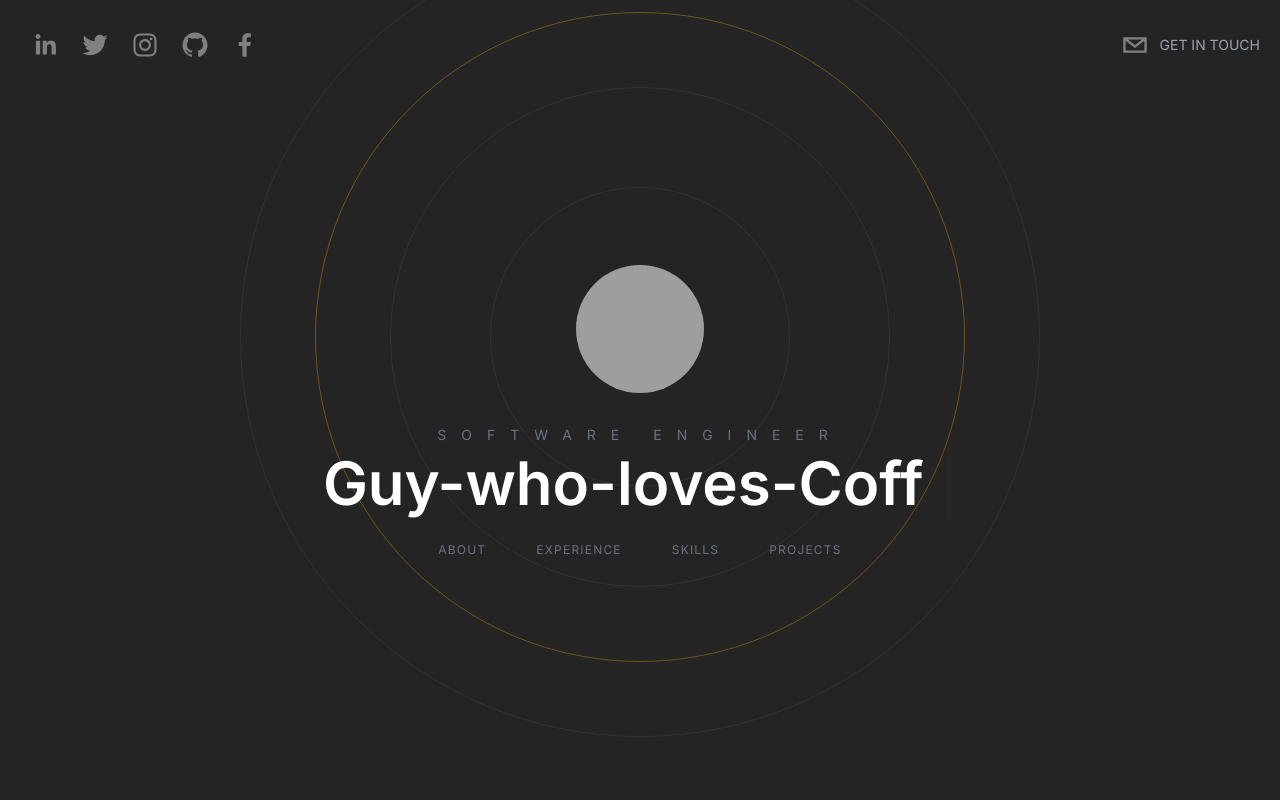
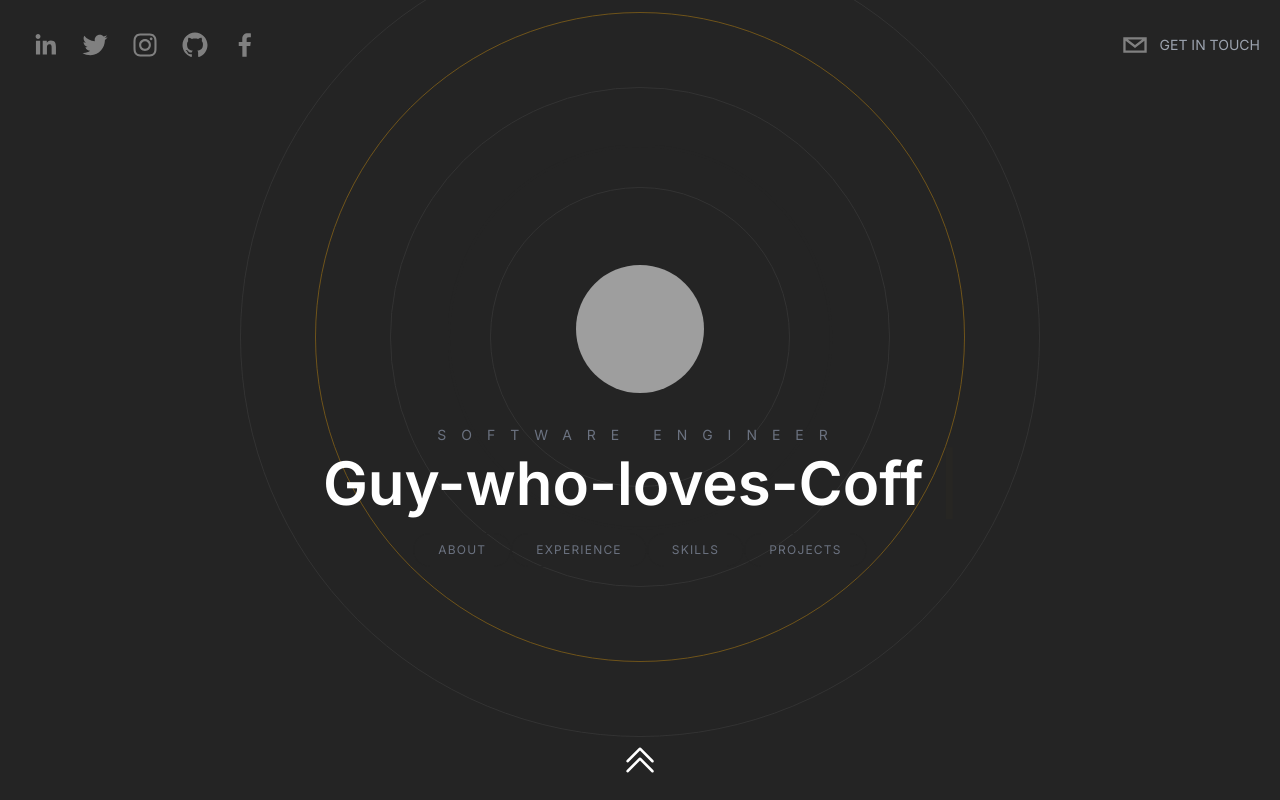
Before and after one commit to itsMohammedNayeem/porfolio-2.0, a Next.js app: page / in a window 1280 px wide. Built offline with nearby package versions, Linux system fonts and the light colour scheme; grey boxes are pictures that could not be loaded.

Commit message:
Get in touch fixed and scroll to top added

```diff
--- a/app/page.tsx
+++ b/app/page.tsx
@@ -5,6 +5,8 @@
 import Projects from "@/components/Projects";
 import Skills from "@/components/Skills";
 import WorkExperience from "@/components/WorkExperience";
+import Link from "next/link";
+import { ChevronDoubleUpIcon } from "@heroicons/react/24/solid";
 
 export default function Home() {
   return (
@@ -34,6 +36,20 @@
       <section id="contact" className="snap-start">
         <ContactMe />
       </section>
+
+      <Link href="#hero">
+        <footer className="sticky bottom-5 w-full cursor-pointer">
+          <div className="flex items-center justify-center">
+            {/* <img
+              src="http://www.w3.org/2000/svg"
+              alt="arrow-up"
+              className="h-10 w-10 rounded-full filter grayscale hover:grayscale-0 cursor-pointer"
+            /> */}
+
+            <ChevronDoubleUpIcon className="h-10 w-10 rounded-full filter grayscale hover:grayscale-0 cursor-pointer" />
+          </div>
+        </footer>
+      </Link>
     </main>
   );
 }
--- a/components/Header.tsx
+++ b/components/Header.tsx
@@ -3,6 +3,7 @@
 import React from "react";
 import { SocialIcon } from "react-social-icons";
 import { motion } from "framer-motion";
+import Link from "next/link";
 
 type Props = {};
 
@@ -47,6 +48,7 @@
         />
       </motion.div>
 
+      <Link href="#contact">
         <motion.div
           initial={{
             x: 500,
@@ -61,12 +63,13 @@
             network="email"
             fgColor="gray"
             bgColor="transparent"
-          url="https://www.linkedin.com/in/itsmohammednayeem/"
+            url=""
           />
           <p className="hidden cursor-pointer text-sm uppercase text-gray-400 md:inline-flex">
             Get in touch
           </p>
         </motion.div>
+      </Link>
     </header>
   );
 };
```
Lines whose indentation alone changed are shown as unchanged.
